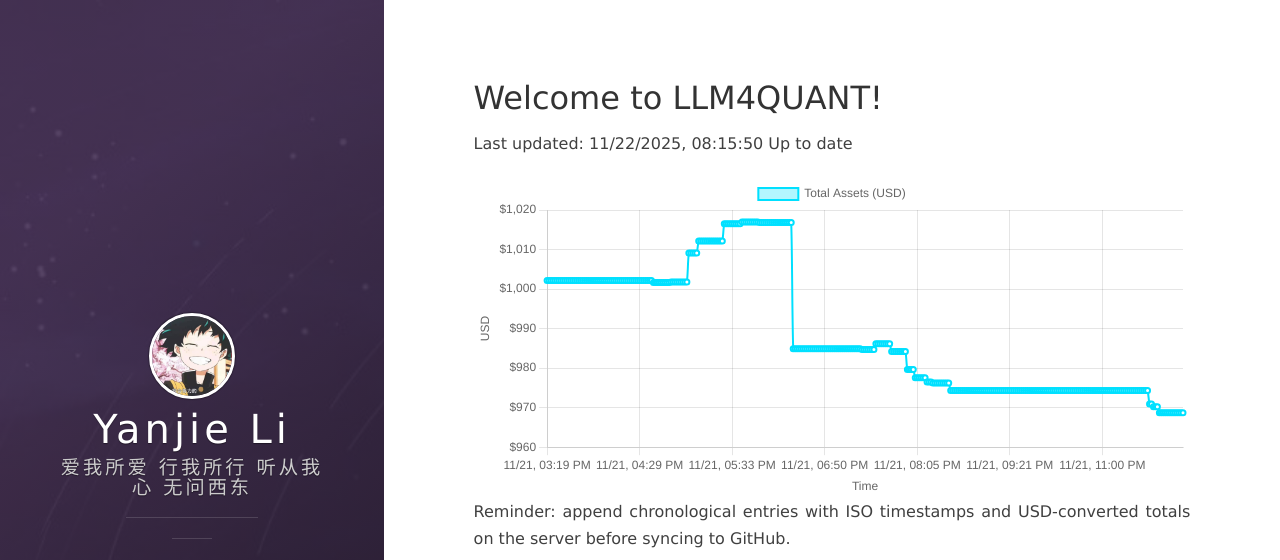
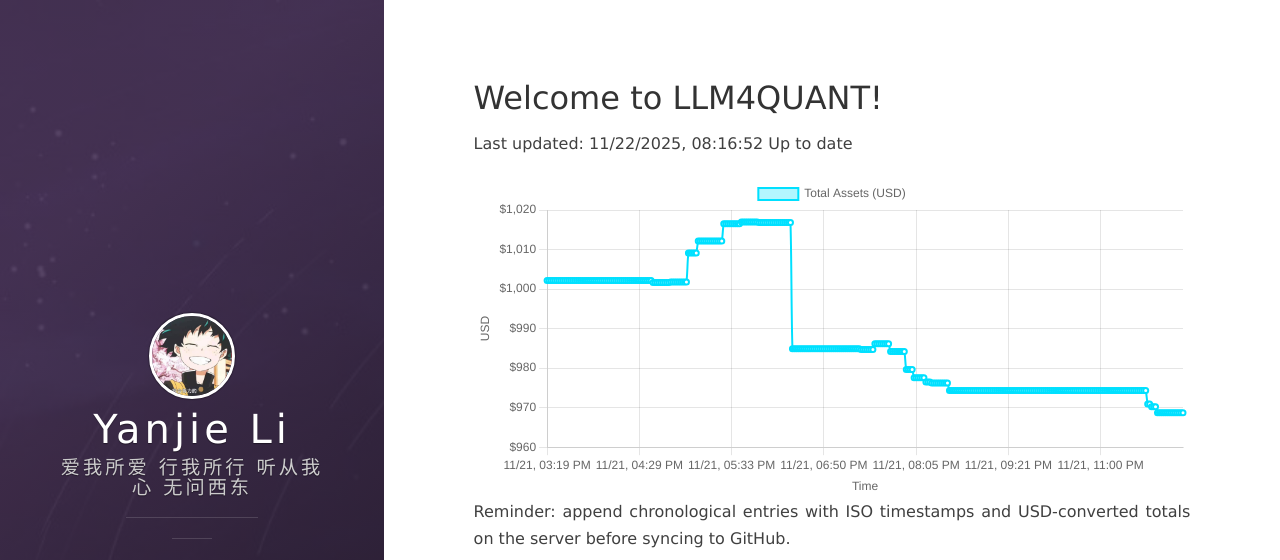
Before and after one commit to leeyegy/leeyegy.github.io, a Jekyll site: the page built from live-trading.html, in a window 1280 px wide and 1081 px high. Shown: the top 560 px of the window. Built offline with Jekyll 4.4.1, drawn with Linux system fonts in a browser that asks for light colours; nearby versions of some CDN libraries.

Commit message:
AccountMonitor: update balance history 2025-11-22T16:16:52+08:00

```diff
--- a/assets/data/binance/balance-history.json
+++ b/assets/data/binance/balance-history.json
@@ -1,5 +1,5 @@
 {
-  "generatedAt": "2025-11-22T16:15:50+08:00",
+  "generatedAt": "2025-11-22T16:16:52+08:00",
   "asset": "total_usd_value",
   "history": [
     {
@@ -1297,6 +1297,10 @@
     {
       "timestamp": "2025-11-22T16:15:50+08:00",
       "totalUsd": 968.69074819
+    },
+    {
+      "timestamp": "2025-11-22T16:16:52+08:00",
+      "totalUsd": 968.69074819
     }
   ]
 }
```
